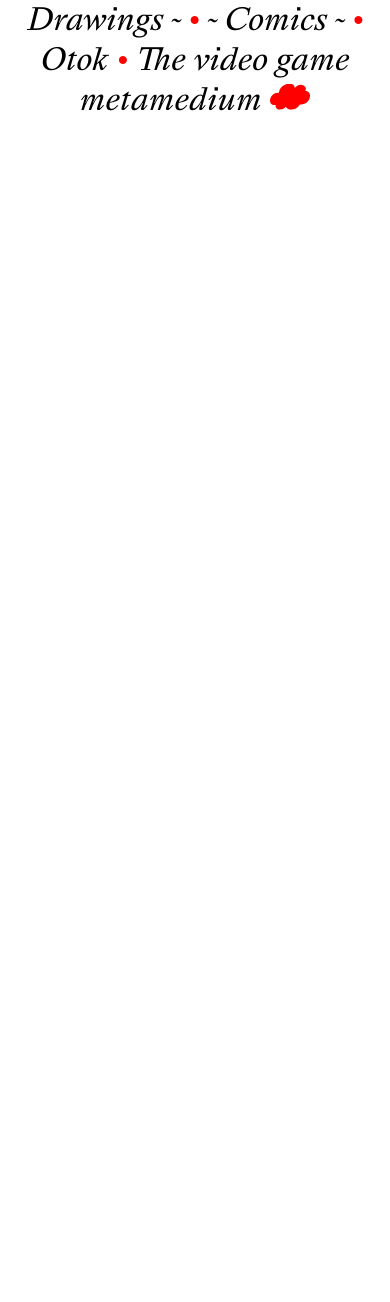
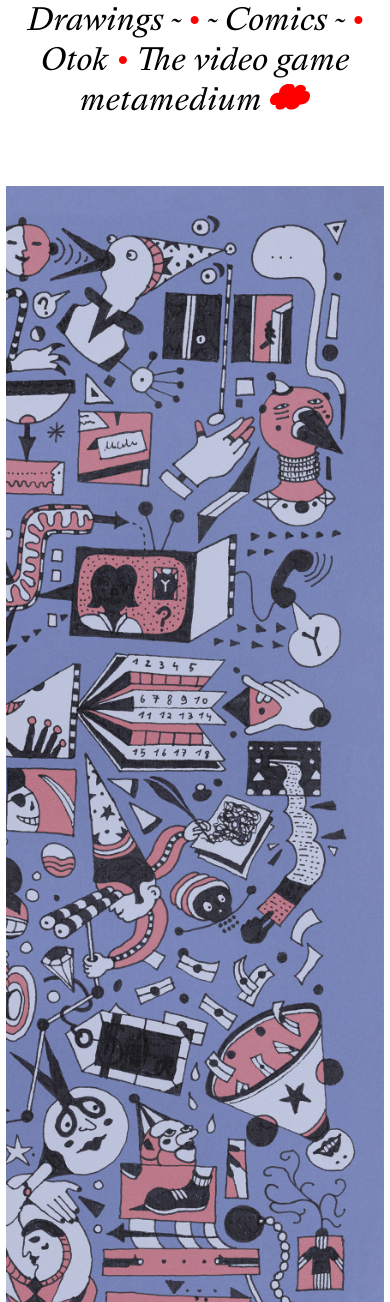
Before and after one commit to nico5lucertola/nukepego, a PHP site: page / in a window 390 px wide. Shown: the part 633-1935 px from the top of the page. Before the commit the page ends 744 px from the top, so only its background shows below. Run offline with PHP 8.4, Linux system fonts and the light colour scheme.

Commit message:
CV nuovo e altro che bo

```diff
--- a/Style-fruit.css
+++ b/Style-fruit.css
@@ -73,6 +73,19 @@ body {
 	position: relative;
 	margin-left: auto;
 	margin-right: auto;
+}
+
+#home-header {
+	height: 97vh;
+}
+
+
+#home-footer {
+	text-align: center;
+}
+
+#home-footer-img {
+	width: 97vw;
 }
 
 .testo-gigante {
@@ -255,4 +268,8 @@ body {
 	#career-timeline {
 		width: 80%;
 	}
+
+	#home-footer-img {
+		content:url("blue_small_vertical.jpg");
+	}
 }
--- a/Style-project.css
+++ b/Style-project.css
@@ -439,6 +439,10 @@ p {
 		width: 100%;
 	}
 
+	#home-footer-img {
+		width: 100vh;
+	}
+
 	.testo-gigante {
 		font-size: 3rem;
 		line-height: 3.8rem;
--- a/index.html
+++ b/index.html
@@ -10,6 +10,7 @@
 </head>
 <body id="body">
 
+	<div id = "home-header">
 		<div class="vertical-center">
 			<div id="home-sopra">
 				<img src="suki_1.png" class="fruit" onclick="suonare()">
@@ -22,6 +23,13 @@
 
 			</div>
 		</div>
+	</div>
+
+	<div id="home-footer">
+		<img id="home-footer-img" src="blue_small.jpg">
+	</div>
+
+</body>
 
 
 <script>
@@ -49,5 +57,4 @@
 	}
 
 </script>
-</body>
 </html>
```
Also changed, not shown: blue_small.jpg (added), blue_small_vertical.jpg (added), 2 other files. Lines whose indentation alone changed are shown as unchanged.
